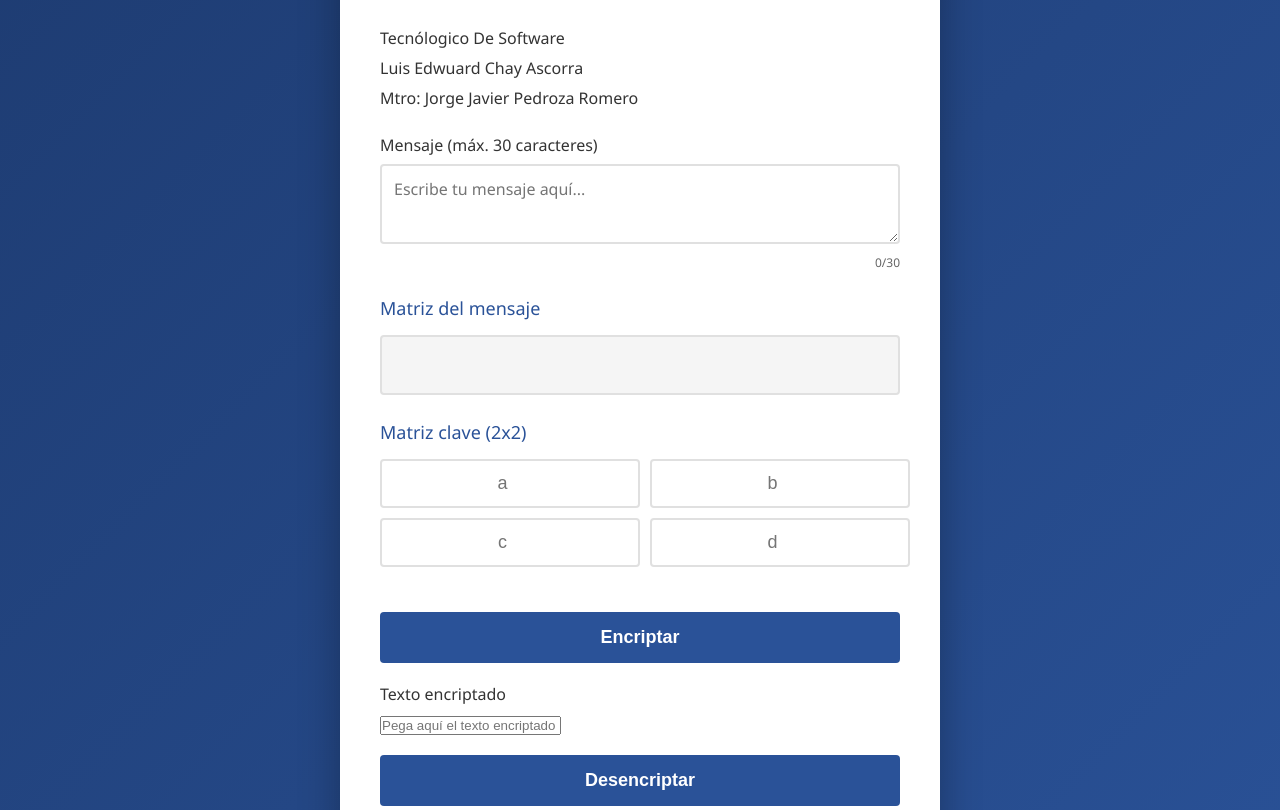
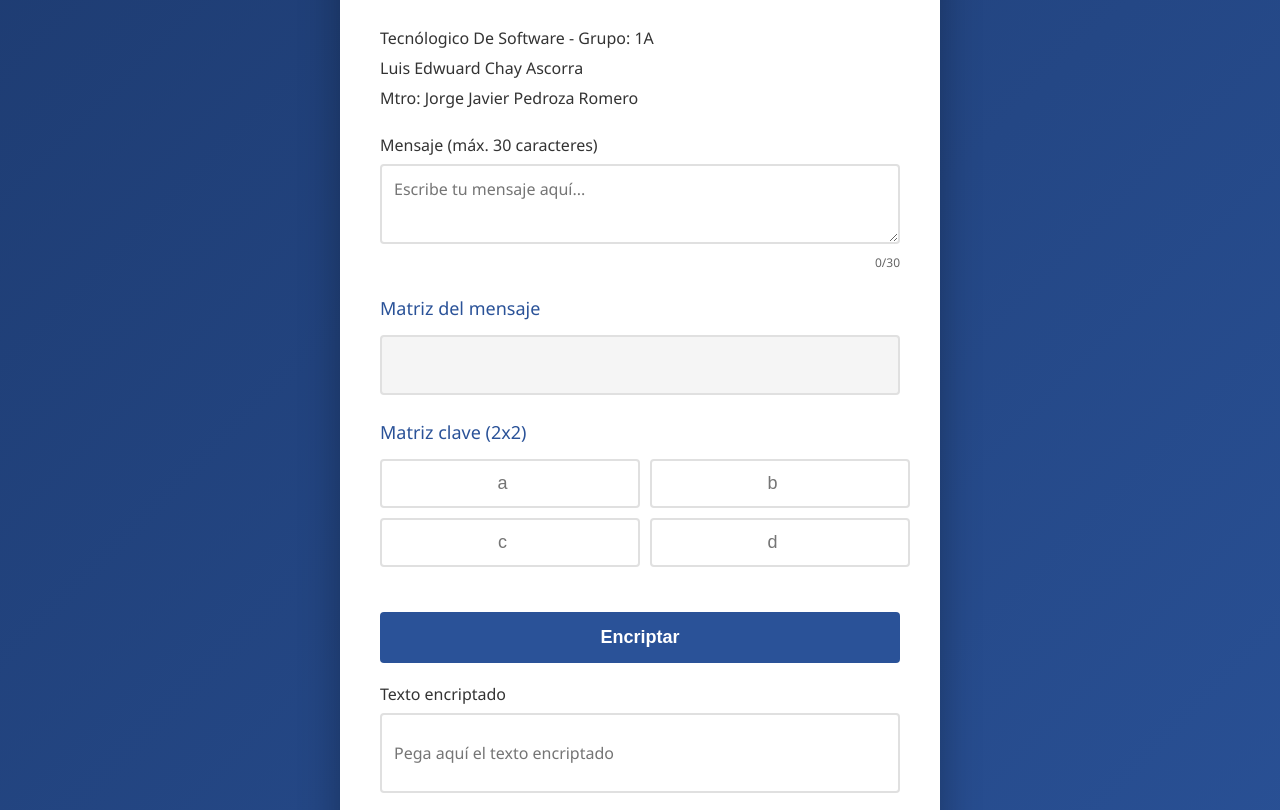
Before and after one commit to EdwuardCA/Ac21, a plain HTML site: page index.html in a window 1280 px wide. Shown: the part 106-916 px from the top of the page. Drawn offline with Linux system fonts and the light colour scheme.

Commit message:
docs: se agregaron datos y se modifico el cuadro de texto

```diff
--- a/index.html
+++ b/index.html
@@ -13,7 +13,7 @@
         <h1>Encriptación Hill</h1>
 
         <div class="section">
-            <label for="mensaje">Tecnólogico De Software</label>
+            <label for="mensaje">Tecnólogico De Software - Grupo: 1A</label>
             <label for="mensaje">Luis Edwuard Chay Ascorra</label>
             <label for="mensaje">Mtro: Jorge Javier Pedroza Romero</label>
         </div>
--- a/style.css
+++ b/style.css
@@ -143,3 +143,14 @@ button:active {
     background: #ffebee;
     border-color: #d32f2f;
 }
+
+#textoEncriptado {
+    width: 100%;
+    padding: 12px;
+    border: 2px solid #e0e0e0;
+    border-radius: 4px;
+    font-size: 16px;
+    min-height: 80px;
+    font-family: inherit;
+    box-sizing: border-box;
+}
```
